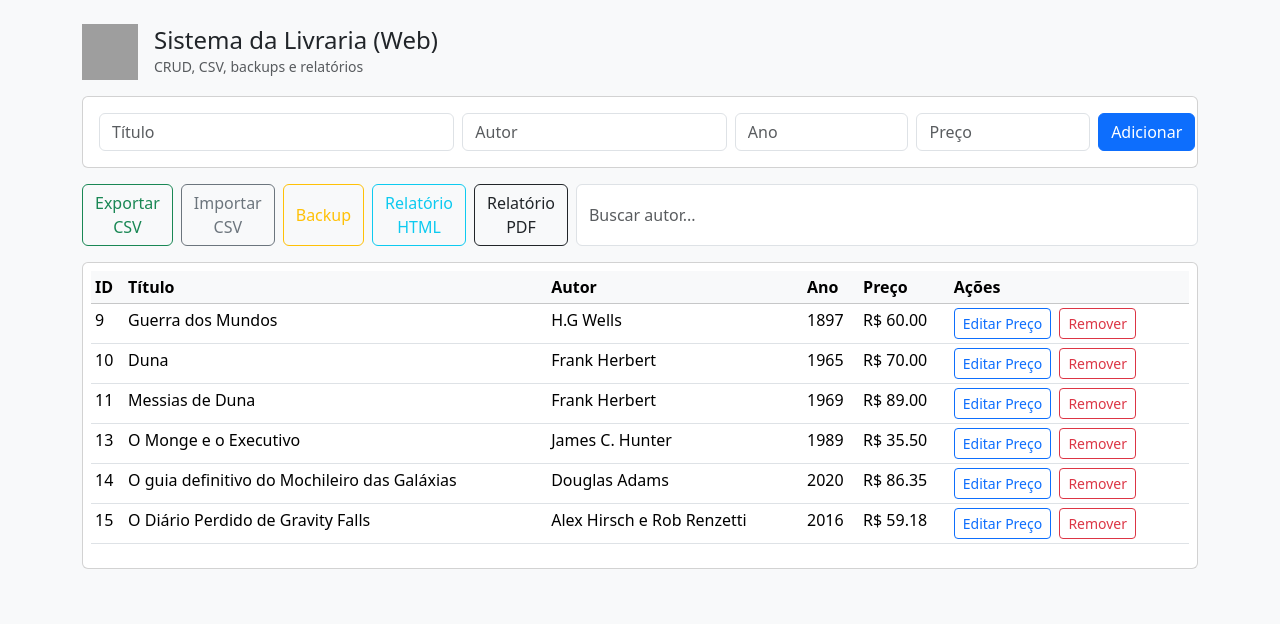
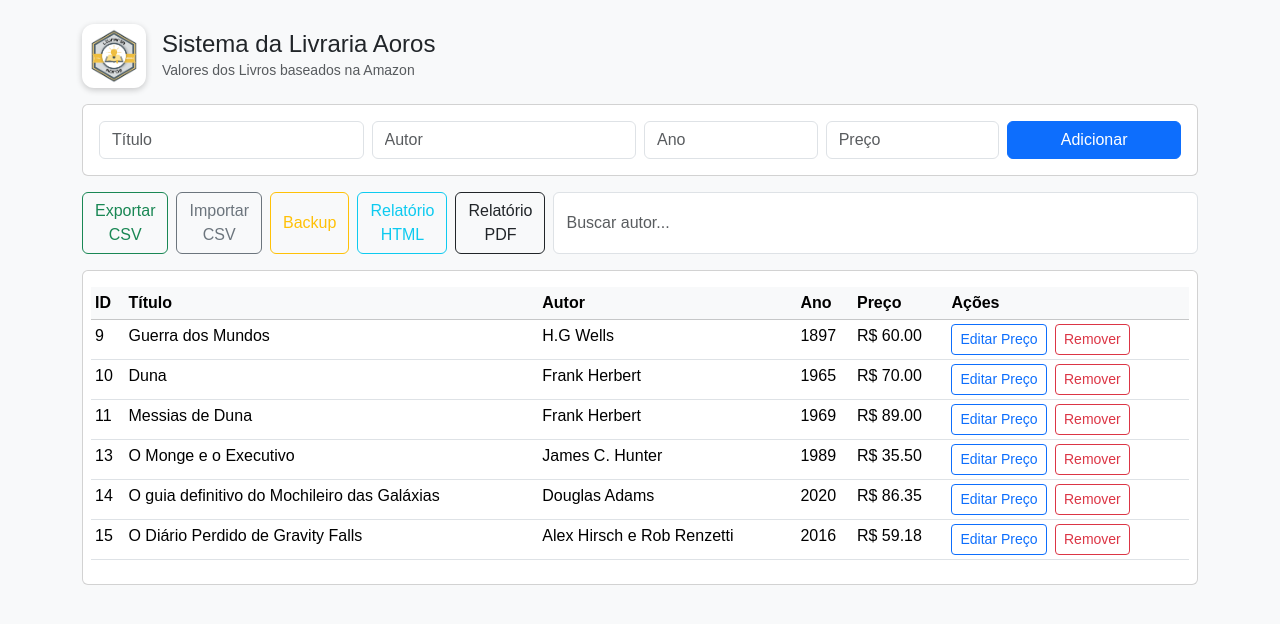
Before and after one commit to Cul4s/LivrariaAorosWebVersion, a Flask app: page / in a window 1280 px wide. Shown: the top 624 px of the page. Run offline with Flask 3, Linux system fonts and the light colour scheme; data comes from the database, SQL or seed files in the repository; both versions use the stored data as it was after the commit; grey boxes are pictures that could not be loaded.

Commit message:
Add files via upload
VERSÃO WEB FINAL

```diff
--- a/LivrariaWebVersion/static/styles.css
+++ b/LivrariaWebVersion/static/styles.css
@@ -1,5 +1,11 @@
-body { font-family: Inter, system-ui, -apple-system, "Segoe UI", Roboto, "Helvetica Neue", Arial; }
-h1 { font-size: 1.25rem; }
-.table td, .table th { vertical-align: middle; }
-img[alt="Logo"] { border-radius: 8px; }
-.container { max-width: 1100px; }
+body {
+  font-family: Arial, sans-serif;
+}
+
+.logo-img {
+  border-radius: 12px;               /* cantos arredondados */
+  box-shadow: 0 2px 6px rgba(0,0,0,0.2); /* sombra leve */
+  object-fit: contain;               /* mantém proporção */
+  background: white;                 /* fundo branco */
+  padding: 4px;                      /* espaço interno */
+}
--- a/LivrariaWebVersion/templates/index.html
+++ b/LivrariaWebVersion/templates/index.html
@@ -4,30 +4,43 @@
   <meta charset="utf-8">
   <meta name="viewport" content="width=device-width,initial-scale=1">
   <title>Livraria - Web</title>
+  <!-- Favicon -->
+  <link rel="icon" type="image/png" href="{{ url_for('static', filename='Logo Aoros.png') }}">
+  <link href="https://cdn.jsdelivr.net/npm/bootstrap@5.3.2/dist/css/bootstrap.min.css" rel="stylesheet">
+  <link rel="stylesheet" href="{{ url_for('static', filename='styles.css') }}">
+</head>
 
-  <link href="https://cdn.jsdelivr.net/npm/bootstrap@5.3.2/dist/css/bootstrap.min.css" rel="stylesheet">
-  <link rel="icon" type="image/png" href="{{ url_for('static', filename='logo.png') }}">
-  <link rel="stylesheet" href="{{ url_for('static', filename='style.css') }}">
-</head>
 <body class="bg-light">
 <div class="container py-4">
 
+  <!-- Cabeçalho com logo -->
   <div class="d-flex align-items-center mb-3">
-    <img src="{{ url_for('static', filename='logo.png') }}" alt="Logo" width="56" height="56" class="me-3">
+    <img src="{{ url_for('static', filename='Logo Aoros.png') }}" alt="Logo" width="64" height="64" class="me-3 logo-img">
     <div>
-      <h1 class="h4 mb-0">Sistema da Livraria (Web)</h1>
-      <small class="text-muted">CRUD, CSV, backups e relatórios</small>
+      <h1 class="h4 mb-0">Sistema da Livraria Aoros</h1>
+      <small class="text-muted">Valores dos Livros baseados na Amazon</small>
     </div>
   </div>
 
+  <!-- Aqui segue o restante do seu HTML (formulário, botões, tabela, scripts etc.) -->
   <div class="card mb-3">
     <div class="card-body">
       <form id="form-add" class="row g-2">
-        <div class="col-md-4"><input id="titulo" class="form-control" placeholder="Título" required></div>
-        <div class="col-md-3"><input id="autor" class="form-control" placeholder="Autor" required></div>
-        <div class="col-md-2"><input id="ano" class="form-control" placeholder="Ano"></div>
-        <div class="col-md-2"><input id="preco" class="form-control" placeholder="Preço"></div>
-        <div class="col-md-1 d-grid"><button class="btn btn-primary" type="submit">Adicionar</button></div>
+        <div class="col-md-3">
+          <input id="titulo" class="form-control" placeholder="Título" required>
+        </div>
+        <div class="col-md-3">
+          <input id="autor" class="form-control" placeholder="Autor" required>
+        </div>
+        <div class="col-md-2">
+          <input id="ano" class="form-control" placeholder="Ano">
+        </div>
+        <div class="col-md-2">
+          <input id="preco" class="form-control" placeholder="Preço">
+        </div>
+        <div class="col-md-2 d-grid">
+          <button class="btn btn-primary" type="submit">Adicionar</button>
+        </div>
       </form>
     </div>
   </div>
@@ -38,15 +51,14 @@
       Importar CSV <input id="file-import" type="file" accept=".csv" hidden>
     </label>
     <button id="btn-backup" class="btn btn-outline-warning">Backup</button>
-    <button id="btn-report-html" class="btn btn-outline-info">Relatório HTML</button>
-    <button id="btn-report-pdf" class="btn btn-outline-dark">Relatório PDF</button>
+    <button id="btn-html" class="btn btn-outline-info">Relatório HTML</button>
+    <button id="btn-pdf" class="btn btn-outline-dark">Relatório PDF</button>
     <input id="search" class="form-control ms-auto" placeholder="Buscar autor...">
   </div>
 
-  <div id="msg"></div>
-
   <div class="card">
     <div class="card-body p-2">
+      <div id="msg" class="mb-2"></div>
       <div class="table-responsive">
         <table class="table table-sm table-hover" id="tbl-books">
           <thead class="table-light">
@@ -74,20 +86,21 @@ const api = {
   reportPdf: "/api/report/pdf"
 };
 
-function showMsg(text, type="info"){
-  const div = document.getElementById("msg");
-  div.innerHTML = `<div class="alert alert-${type}">${text}</div>`;
-  setTimeout(()=> div.innerHTML = "", 4000);
+async function showMsg(text, type="info"){
+  const el = document.getElementById("msg");
+  el.innerHTML = `<div class="alert alert-${type}">${text}</div>`;
+  setTimeout(()=> el.innerHTML = "", 4000);
 }
 
 async function fetchBooks(){
-  const r = await fetch(api.list);
-  const data = await r.json();
+  const res = await fetch(api.list);
+  const data = await res.json();
   renderTable(data);
 }
 
 function renderTable(books){
-  const tbody = document.querySelector("#tbl-books tbody"); tbody.innerHTML = "";
+  const tbody = document.querySelector("#tbl-books tbody");
+  tbody.innerHTML = "";
   for(const b of books){
     const tr = document.createElement("tr");
     tr.innerHTML = `
@@ -112,52 +125,72 @@ document.getElementById("form-add").addEventListener("submit", async (e)=>{
   const autor = document.getElementById("autor").value.trim();
   const ano = document.getElementById("ano").value.trim();
   const preco = document.getElementById("preco").value.trim();
-  const res = await fetch(api.add, { method:"POST", headers:{"Content-Type":"application/json"}, body: JSON.stringify({titulo, autor, ano_publicacao: ano || null, preco: preco || null}) });
-  if(res.ok){ showMsg("Livro adicionado","success"); document.getElementById("form-add").reset(); fetchBooks(); }
-  else { const j = await res.json(); showMsg(j.error || "Erro","danger"); }
+  const body = { titulo, autor, ano_publicacao: ano || null, preco: preco || null };
+  const res = await fetch(api.add, { method: "POST", headers:{"Content-Type":"application/json"}, body: JSON.stringify(body) });
+  if(res.ok){
+    showMsg("Livro adicionado com sucesso", "success");
+    document.getElementById("form-add").reset();
+    fetchBooks();
+  } else {
+    const j = await res.json();
+    showMsg(j.error || "Erro", "danger");
+  }
 });
 
 async function promptPrice(id){
   const novo = prompt("Novo preço (ex: 45.90):");
   if(novo === null) return;
-  const res = await fetch(api.updatePrice(id), { method:"PUT", headers:{"Content-Type":"application/json"}, body: JSON.stringify({preco: novo})});
-  if(res.ok){ showMsg("Preço atualizado","success"); fetchBooks(); } else { const j=await res.json(); showMsg(j.error||"Erro","danger"); }
+  const res = await fetch(api.updatePrice(id), { method: "PUT", headers:{"Content-Type":"application/json"}, body: JSON.stringify({preco: novo})});
+  if(res.ok){ showMsg("Preço atualizado", "success"); fetchBooks(); }
+  else { const j = await res.json(); showMsg(j.error || "Erro", "danger"); }
 }
 
 async function deleteBook(id){
   if(!confirm("Confirmar remoção?")) return;
-  const res = await fetch(api.delete(id), { method:"DELETE" });
-  if(res.ok){ showMsg("Livro removido","success"); fetchBooks(); } else { const j=await res.json(); showMsg(j.error||"Erro","danger"); }
+  const res = await fetch(api.delete(id), { method: "DELETE" });
+  if(res.ok){ showMsg("Livro removido", "success"); fetchBooks(); }
+  else { const j = await res.json(); showMsg(j.error || "Erro", "danger"); }
 }
 
-document.getElementById("btn-export").addEventListener("click", ()=> window.location = api.export );
+document.getElementById("btn-export").addEventListener("click", ()=>{
+  window.location = api.export;
+});
 
 document.getElementById("file-import").addEventListener("change", async (e)=>{
-  const f = e.target.files[0]; if(!f) return;
-  const form = new FormData(); form.append("file", f);
-  const res = await fetch(api.import, { method:"POST", body: form });
+  const f = e.target.files[0];
+  if(!f) return;
+  const form = new FormData();
+  form.append("file", f);
+  const res = await fetch(api.import, { method: "POST", body: form });
   const j = await res.json();
-  if(res.ok) { showMsg(`${j.inserted} registros importados`,"success"); fetchBooks(); } else { showMsg(j.error||"Erro","danger"); }
+  if(res.ok) { showMsg(`${j.inserted} registros importados`, "success"); fetchBooks(); }
+  else showMsg(j.error || "Erro", "danger");
 });
 
 document.getElementById("btn-backup").addEventListener("click", async ()=>{
-  const r = await fetch(api.backup); const j = await r.json();
-  if(r.ok) showMsg("Backup criado: " + j.backup, "success"); else showMsg("Erro","danger");
+  const res = await fetch(api.backup);
+  const j = await res.json();
+  if(res.ok) showMsg("Backup criado: " + j.backup, "success");
+  else showMsg("Erro ao criar backup", "danger");
 });
 
-document.getElementById("btn-report-html").addEventListener("click", ()=> window.location = api.reportHtml );
-document.getElementById("btn-report-pdf").addEventListener("click", async ()=>{
-  const r = await fetch(api.reportPdf);
-  const j = await r.json().catch(()=>null);
-  if(r.ok){ window.location = api.reportPdf; } else { showMsg(j?.error || "Erro ao gerar PDF", "danger"); }
+document.getElementById("btn-html").addEventListener("click", ()=>{
+  window.location = api.reportHtml;
+});
+
+document.getElementById("btn-pdf").addEventListener("click", ()=>{
+  window.location = api.reportPdf;
 });
 
 document.getElementById("search").addEventListener("input", async (e)=>{
   const q = e.target.value.trim();
   if(q === "") { fetchBooks(); return; }
-  const r = await fetch(api.search(q)); const data = await r.json(); renderTable(data);
+  const res = await fetch(api.search(q));
+  const data = await res.json();
+  renderTable(data);
 });
 
+// init
 fetchBooks();
 </script>
 </body>
```
Also changed, not shown: LivrariaWebVersion/meu_sistema_livraria/backups/backup_livraria_2025-09-30_14-51-55.db (added), LivrariaWebVersion/meu_sistema_livraria/backups/backup_livraria_2025-09-30_14-52-39.db (added), LivrariaWebVersion/meu_sistema_livraria/backups/backup_livraria_2025-09-30_15-51-15.db (added), LivrariaWebVersion/meu_sistema_livraria/backups/backup_livraria_2025-09-30_15-52-19.db (added), LivrariaWebVersion/meu_sistema_livraria/backups/backup_livraria_2025-09-30_16-01-16.db (added), LivrariaWebVersion/meu_sistema_livraria/data/livraria.db, 1 other file.
